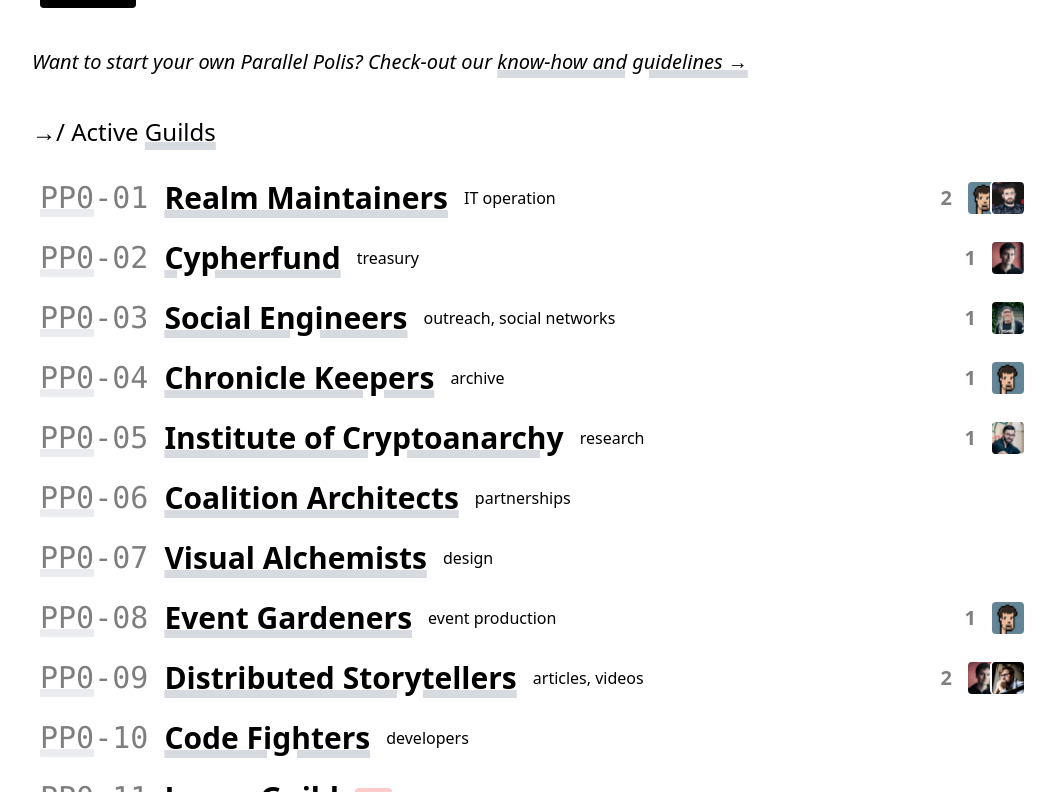
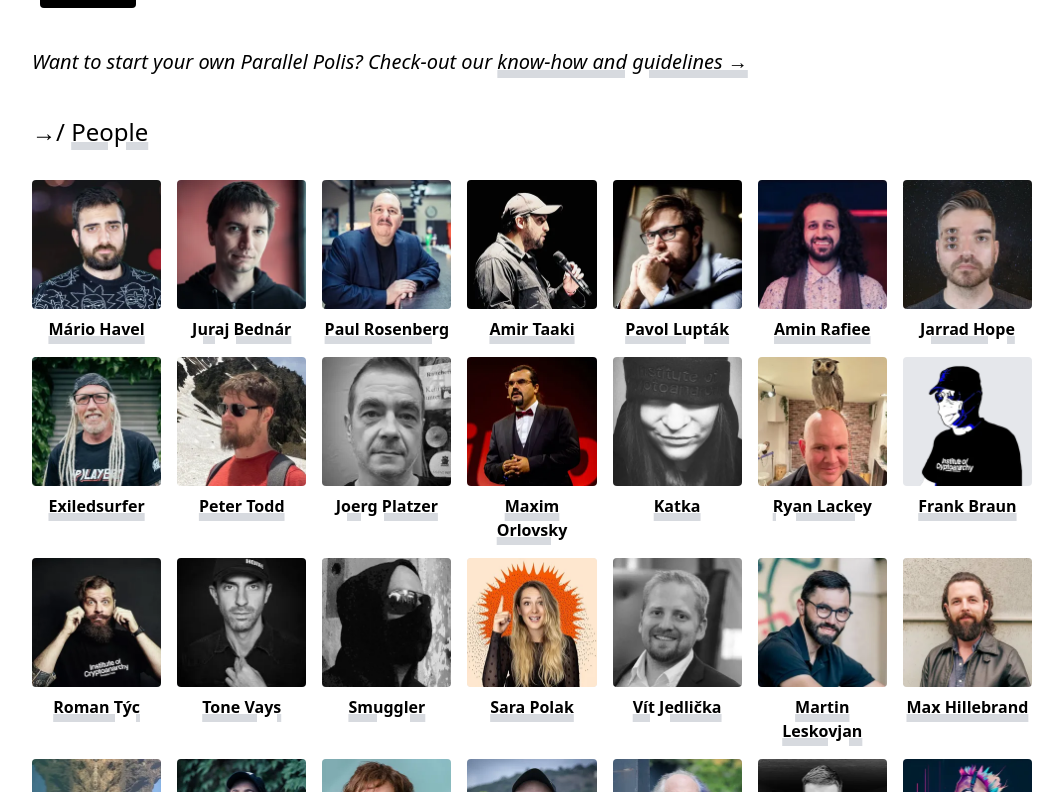
Before and after one commit to ParalelniPolis0/paralelnipolis.info, a SvelteKit app: page /about in a window 1280 px wide. Shown: the part 528-1320 px from the top of the page, without its empty margins (108-1171 px from the left). Built offline with nearby package versions, Linux system fonts and the light colour scheme.

Commit message:
hide guilds in about for now

```diff
--- a/src/routes/[[lang]]/about/+page.svelte
+++ b/src/routes/[[lang]]/about/+page.svelte
@@ -49,13 +49,13 @@
     </div>
 </div>
 
-<div class="mb-10 mt-4">
+<!--div class="mb-10 mt-4">
     <h1 class="main text-2xl mb-4 mt-4">
         Active <a href="/structures">Guilds</a>
     </h1>
 
     <GuildList {guilds} />
-</div>
+</div-->
 
 <div class="sm:flex flex-wrap gap-4 mt-4 mb-8 items-center">
     <h1 class="main text-2xl grow"><a href="/people">People</a></h1>
```
